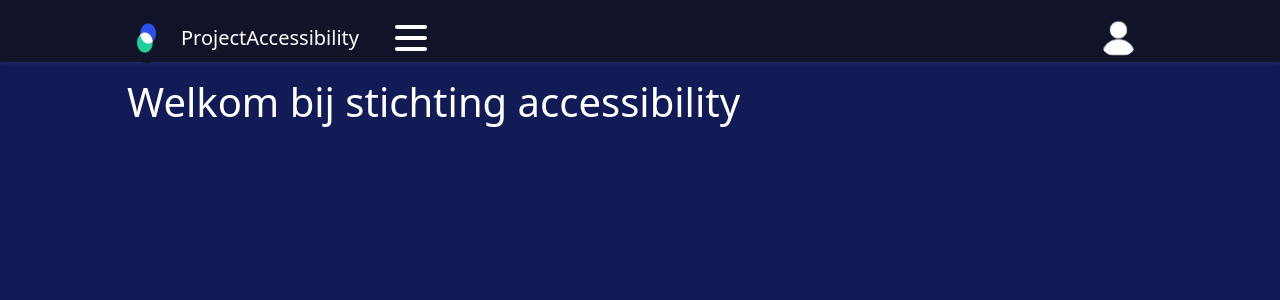
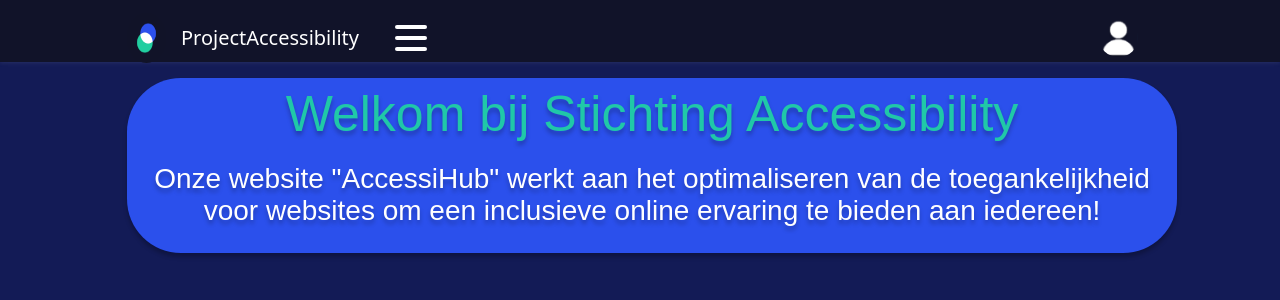
Before and after one commit to AlvaroHG1/HHS-SE-4B-ProjectAccessibility, a React (Create React App) app in the folder ClientApp/: page / in a window 1280 px wide. Shown: the top 300 px of the page. Built offline with nearby package versions, Linux system fonts and the light colour scheme.

Commit message:
Changes to Home.js & Home.css

```diff
--- a/ClientApp/src/components/Home.css
+++ b/ClientApp/src/components/Home.css
@@ -1,4 +1,38 @@
-body{
+body { /*settings for the backrgound*/
     background: #131B56;
     color: white;
 }
+
+.box-welcomOmschrijving {
+    display: flex;
+    flex-direction: column; /* Stack items vertically */
+    font-family: "Arial", sans-serif;
+    align-items: center;
+    justify-content: center;
+    border-radius: 54px;
+    background: #2B50EC;
+    box-shadow: 0px 4px 4px 0px rgba(0, 0, 0, 0.25);
+    width: 1050px;
+    height: 175px;
+    flex-shrink: 0;
+}
+
+.box-welcomOmschrijving h1 {
+    color: #20c8a8;
+    text-shadow: 0px 4px 4px rgba(0, 0, 0, 0.25);
+    font-size: 50px;
+    font-style: normal;
+    font-weight: 400;
+    line-height: normal;
+    margin: 0 0 20px 0; /* Added margin-bottom to create space between header and text */
+}
+.box-welcomOmschrijving h2{
+    color: #FFFFFF;
+    text-shadow: 0px 4px 4px rgba(0, 0, 0, 0.25);
+    font-size: 28px;
+    font-style: normal;
+    font-weight: 400;
+    text-align: center;
+    line-height: normal;
+    margin: 0 0 20px 0; /* Added margin-bottom to create space between header and text */
+}
--- a/ClientApp/src/components/Home.js
+++ b/ClientApp/src/components/Home.js
@@ -1,4 +1,5 @@
-import React, { Component } from 'react';
+
+import React, {Component} from 'react';
 import './Home.css';
 
 export class Home extends Component {
@@ -6,22 +7,16 @@
 
   render() {
     return (
-      <div>
-        <h1>Welkom bij stichting accessibility</h1>
-      {/*  <p>Welcome to your new single-page application, built with:</p>*/}
-      {/*  <ul>*/}
-      {/*    <li><a href='https://get.asp.net/'>ASP.NET Core</a> and <a href='https://msdn.microsoft.com/en-us/library/67ef8sbd.aspx'>C#</a> for cross-platform server-side code</li>*/}
-      {/*    <li><a href='https://facebook.github.io/react/'>React</a> for client-side code</li>*/}
-      {/*    <li><a href='http://getbootstrap.com/'>Bootstrap</a> for layout and styling</li>*/}
-      {/*  </ul>*/}
-      {/*  <p>To help you get started, we have also set up:</p>*/}
-      {/*  <ul>*/}
-      {/*    <li><strong>Client-side navigation</strong>. For example, click <em>Counter</em> then <em>Back</em> to return here.</li>*/}
-      {/*    <li><strong>Development server integration</strong>. In development mode, the development server from <code>create-react-app</code> runs in the background automatically, so your client-side resources are dynamically built on demand and the page refreshes when you modify any file.</li>*/}
-      {/*    <li><strong>Efficient production builds</strong>. In production mode, development-time features are disabled, and your <code>dotnet publish</code> configuration produces minified, efficiently bundled JavaScript files.</li>*/}
-      {/*  </ul>*/}
-      {/*  <p>The <code>ClientApp</code> subdirectory is a standard React application based on the <code>create-react-app</code> template. If you open a command prompt in that directory, you can run <code>npm</code> commands such as <code>npm test</code> or <code>npm install</code>.</p>*/}
-      </div>
-    );
+
+        <div className="box-welcomOmschrijving">
+
+            <h1>Welkom bij Stichting Accessibility</h1>
+                <h2>Onze website "AccessiHub" werkt aan het optimaliseren
+                    van de toegankelijkheid voor websites om een inclusieve
+                    online ervaring te bieden aan iedereen!</h2>
+
+
+        </div>
+  );
   }
-}
+  }
```
